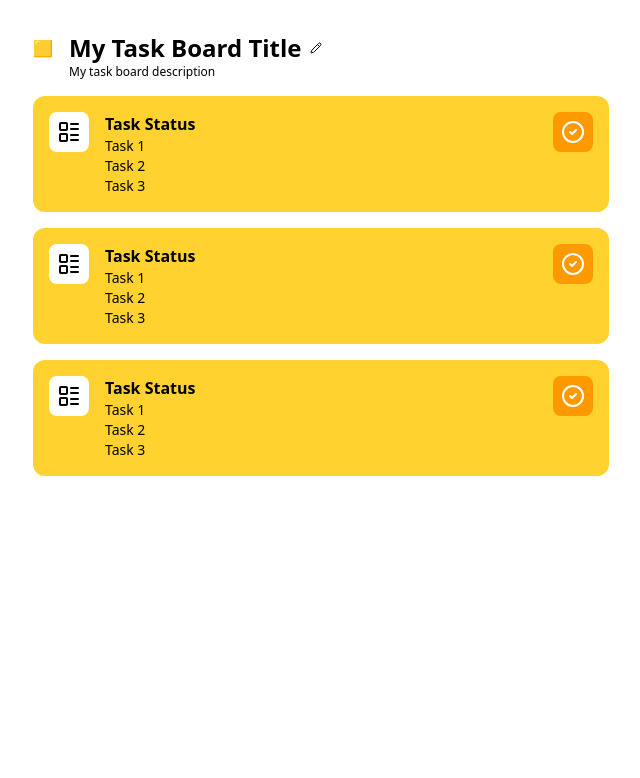
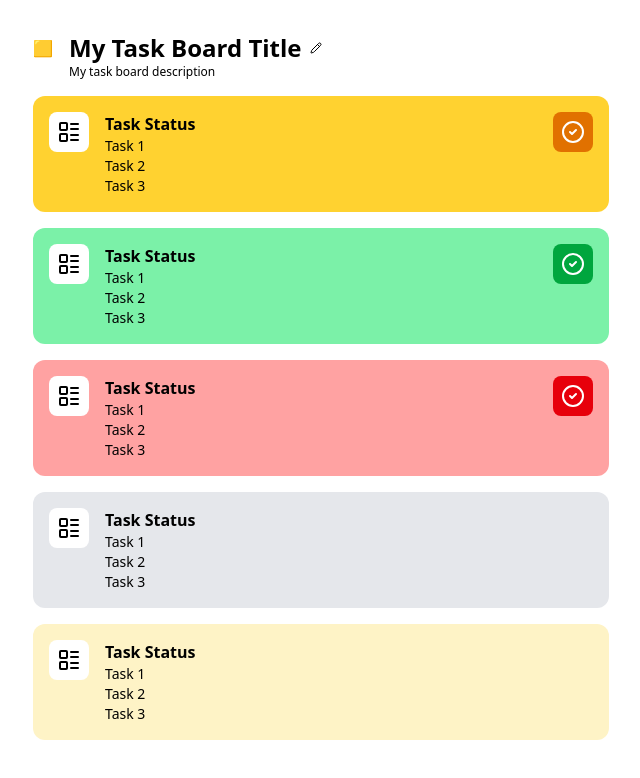
Before and after one commit to Omar-sv88/my-task-board-app, a React (Vite) app in the folder front/: page / in a window 1280 px wide. Shown: the top 778 px of the page, without its empty margins (319-959 px from the left). Built offline with nearby package versions, Linux system fonts and the light colour scheme.

Commit message:
Add variants in Task component in front

```diff
--- a/front/src/components/Task.tsx
+++ b/front/src/components/Task.tsx
@@ -1,9 +1,22 @@
 import { CircleCheck, LayoutList } from "lucide-react";
 
-function Task() {
+import type { ITask, TaskClassesByVariantData } from "../types/task.type";
+
+import { TASK_CLASSES_BY_VARIANT } from "../data/task.data";
+
+function Task(props: ITask) {
+  const baseVariant = props.variant || "default";
+
+  const canShowStatusIcon = !["to_do", "default"].includes(baseVariant);
+
+  const variant: TaskClassesByVariantData =
+    TASK_CLASSES_BY_VARIANT[baseVariant];
+
   return (
     <>
-      <section className="task p-4 flex justify-between bg-amber-300 rounded-xl">
+      <section
+        className={`task p-4 flex justify-between rounded-xl ${variant.base}`}
+      >
         <div className="flex gap-4">
           <div className="bg-white h-10 w-10 flex items-center justify-center rounded-lg">
             <LayoutList />
@@ -18,9 +31,13 @@ function Task() {
           </div>
         </div>
 
-        <div className="bg-amber-500 h-10 w-10 flex items-center justify-center rounded-lg">
-          <CircleCheck color="white" />
-        </div>
+        {canShowStatusIcon && (
+          <div
+            className={`h-10 w-10 flex items-center justify-center rounded-lg ${variant.icon}`}
+          >
+            <CircleCheck color="white" />
+          </div>
+        )}
       </section>
     </>
   );
--- /dev/null
+++ b/front/src/data/task.data.ts
@@ -0,0 +1,23 @@
+import type { TaskClassesByVariant } from "../types/task.type";
+
+export const TASK_CLASSES_BY_VARIANT: TaskClassesByVariant = {
+  default: {
+    base: "bg-amber-100",
+    icon: "bg-amber-600",
+  },
+  to_do: {
+    base: "bg-gray-200",
+  },
+  wont_do: {
+    base: "bg-red-300",
+    icon: "bg-red-600",
+  },
+  completed: {
+    base: "bg-green-300",
+    icon: "bg-green-600",
+  },
+  in_progress: {
+    base: "bg-amber-300",
+    icon: "bg-amber-600",
+  },
+};
--- /dev/null
+++ b/front/src/types/task.type.ts
@@ -0,0 +1,19 @@
+export interface ITask {
+  variant?: ITaskVariant;
+}
+
+export type ITaskVariant =
+  | "default"
+  | "to_do"
+  | "wont_do"
+  | "completed"
+  | "in_progress";
+
+export type TaskClassesByVariant = {
+  [key in ITaskVariant]: TaskClassesByVariantData;
+};
+
+export interface TaskClassesByVariantData {
+  base: string;
+  icon?: string;
+}
--- a/front/src/views/Dashboard.tsx
+++ b/front/src/views/Dashboard.tsx
@@ -10,8 +10,10 @@ function Dashboard() {
         </header>
 
         <main className="flex flex-col gap-4 mt-4">
-          <Task />
-          <Task />
+          <Task variant="in_progress" />
+          <Task variant="completed" />
+          <Task variant="wont_do" />
+          <Task variant="to_do" />
           <Task />
         </main>
       </section>
```
